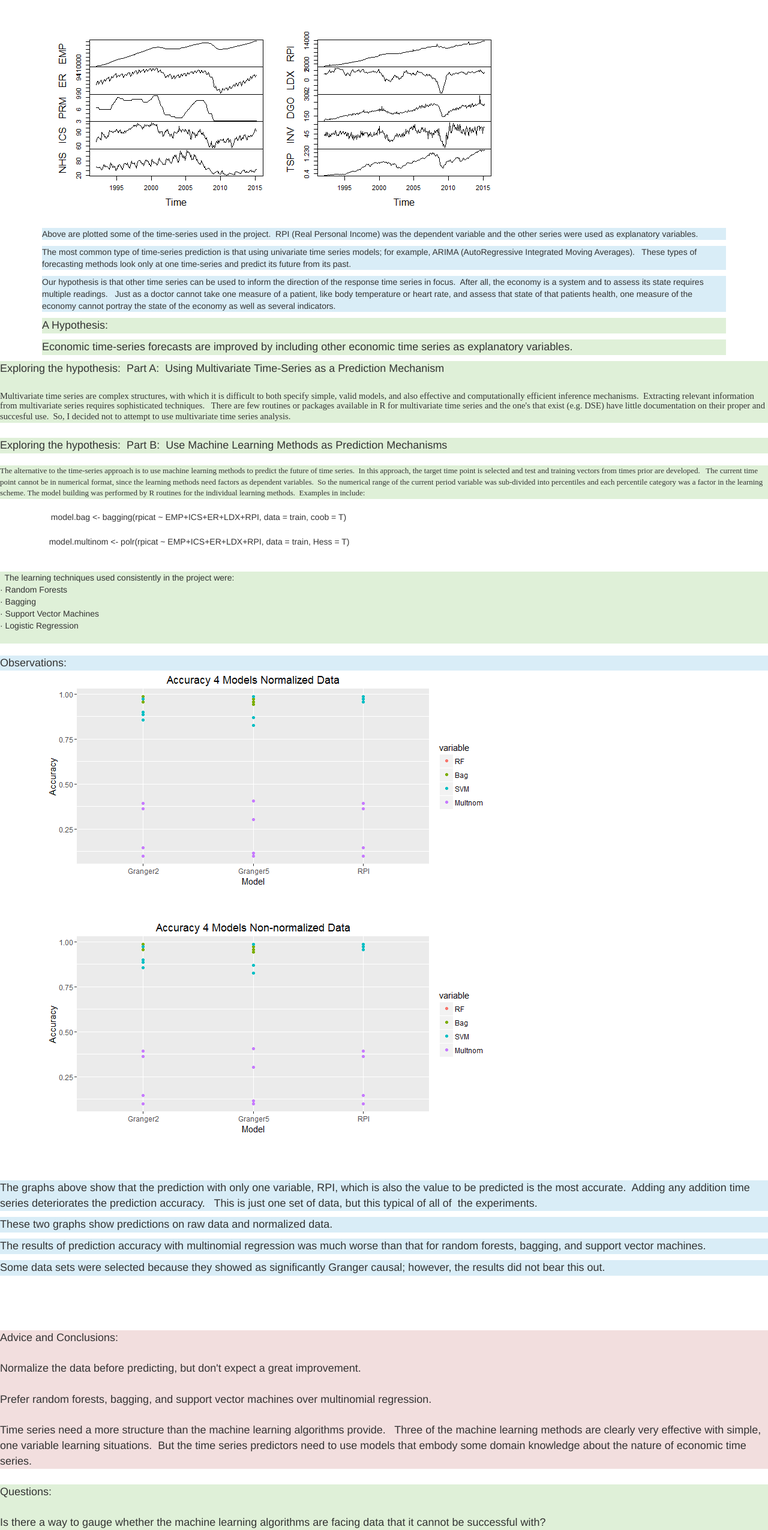
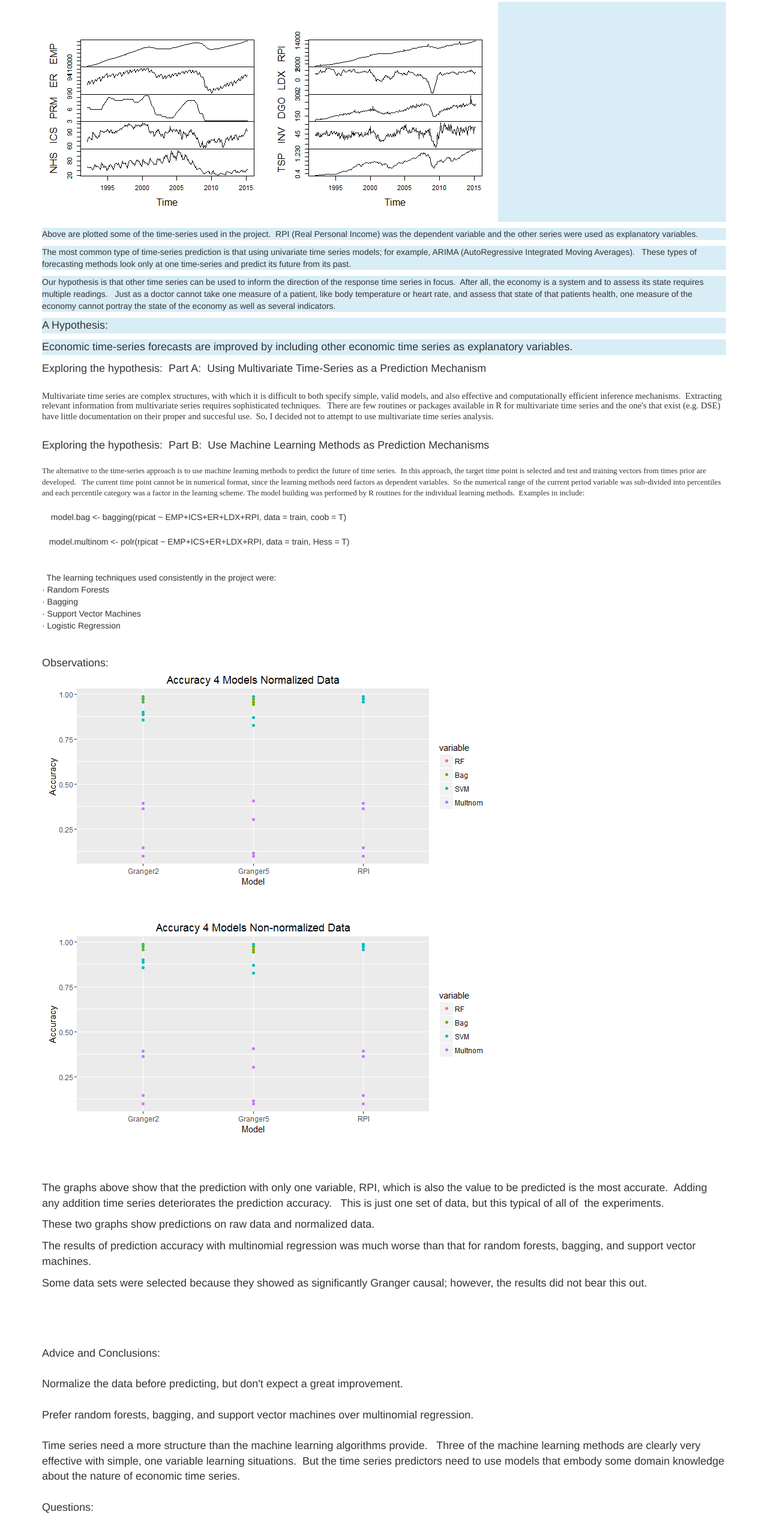
Before and after one commit to klopfer4/analytiks, a plain HTML site: page index.html in a window 1280 px wide. Shown: the part 233-2784 px from the top of the page at 60% size. Drawn offline with Linux system fonts and the light colour scheme.

Commit message:
modding index yet again

```diff
--- a/index.html
+++ b/index.html
@@ -27,9 +27,7 @@
     because some features are much better than others in predicting a given target variable, so in order to yield the best prediction, the most effective features must be discovered. Also,
     eliminating features that are not predictive prevents overfitting in the model, makes the model easier to interpret, and makes the model computationally economical.</p>
 
-	<div class="container">
-    <p><img width="760" height="367" alt="" src="ts10.png" border="0"></p>
-	</div>
+    <p class="bg-info"><img width="760" height="367" alt="" src="ts10.png" border="0"></p>
 
     <p class="bg-info">Above are plotted some of the time-series used in the project.&nbsp; RPI (Real Personal Income) was the dependent variable and the other series&nbsp;were used as explanatory
     variables.&nbsp;</p>
@@ -41,20 +39,20 @@
     state requires multiple readings.&nbsp;&nbsp; Just as a doctor cannot take one measure of a patient, like body temperature or heart rate, and assess that state of that patients health, one
     measure of the economy cannot portray the state of the economy as well as several indicators.</p>
 
-    <p class="bg-success"><font size="4">A Hypothesis:</font></p>
+    <p class="bg-info"><font size="4">A Hypothesis:</font></p>
 
-    <p class="bg-success"><font size="4">Economic time-series forecasts are improved by including other economic time series as explanatory variables.</font></p>
+    <p class="bg-info"><font size="4">Economic time-series forecasts are improved by including other economic time series as explanatory variables.</font></p>
   </div>
 
-  <div class="bg-success">
+  <div class="container">
     <font size="4">Exploring the hypothesis:&nbsp; Part A:&nbsp; Using Multivariate Time-Series as a Prediction Mechanism</font>
   </div>
 
-  <div class="bg-success">
+  <div class="container">
     <font size="4"><br></font>
   </div>
 
-  <div class="bg-success">
+  <div class="container">
     <font face="Century"><font size="4"><span style=
     'line-height: 107%; font-size: 11pt; mso-ascii-theme-font: minor-latin; mso-fareast-font-family: Calibri; mso-fareast-theme-font: minor-latin; mso-hansi-theme-font: minor-latin; mso-bidi-font-family: "Times New Roman"; mso-bidi-theme-font: minor-bidi; mso-ansi-language: EN-US; mso-fareast-language: EN-US; mso-bidi-language: AR-SA;'>
     Multivariate time series are complex structures, with which it is difficult to both specify simple, valid models, and also effective and computationally efficient inference mechanisms.&nbsp;
@@ -68,7 +66,7 @@
     So, I decided not to attempt to use multivariate time series analysis.</span></span></font>
   </div><font size="4"><br></font>
 
-  <div class="bg-success">
+  <div class="container">
     <font size="4">Exploring the hypothesis:&nbsp; Part B:&nbsp; Use Machine Learning Methods as Prediction Mechanisms</font>&nbsp;&nbsp;
   </div>
 
@@ -76,7 +74,7 @@
     <br>
   </div>
 
-  <div class="bg-success">
+  <div class="container">
     <font face="Times New Roman"><font face="Century" size="2">The alternative&nbsp;to the&nbsp;time-series approach is to use machine learning methods&nbsp;to&nbsp;predict the future of&nbsp;time
     series.&nbsp;&nbsp;In this approach,&nbsp;the target time point is selected and test and training vectors from times prior are developed.&nbsp;&nbsp; The current time point&nbsp;cannot be in
     numerical format, since the learning methods&nbsp;need factors as dependent variables.&nbsp; So the&nbsp;numerical range of&nbsp;the&nbsp;current period variable was sub-divided
@@ -105,13 +103,13 @@
     <br>
   </div>
 
-  <div class="bg-success">
+  <div class="container">
     &nbsp; The learning techniques used consistently in the project were:<br>
     &middot; Random Forests<br>
     &middot;&nbsp;Bagging<br>
   </div>
 
-  <div class="bg-success">
+  <div class="container">
     &middot;&nbsp;Support Vector Machines<br>
     &middot;&nbsp;Logistic Regression<br>
     &nbsp;
@@ -121,7 +119,7 @@
     <br>
   </div>
 
-  <div class="bg-info">
+  <div class="container">
     <font size="4">Observations:</font>
   </div>
 
@@ -139,20 +137,20 @@
 
   <p><br></p>
 
-  <div class="bg-info">
+  <div class="container">
   <p><font size="4">The graphs above show that the prediction with only one variable, RPI, which is also the value to be predicted is the most accurate.&nbsp; Adding any addition time series
   deteriorates the prediction accuracy.&nbsp;&nbsp; This is just one set of data, but this typical of all of&nbsp; the experiments.</font></p>
   </div>
 
-  <div class="bg-info">
+  <div class="container">
   <p><font size="4">These two graphs show predictions on raw data and normalized data.&nbsp;</font></p>
   </div>
 
-  <div class="bg-info">
+  <div class="container">
   <p><font size="4">The results of prediction accuracy with multinomial regression was much worse than that for random forests, bagging, and support vector machines.</font></p>
   </div>
 
-  <div class="bg-info">
+  <div class="container">
   <p><font size="4">Some data sets were selected because they showed as significantly Granger causal; however, the results did not bear this out.</font></p>
   </div>
 
@@ -166,31 +164,31 @@
     <font size="4"><br></font>
   </div>
 
-  <div class="bg-danger">
+  <div class="container">
     <font size="4">Advice and Conclusions:</font>
   </div>
 
-  <div class="bg-danger">
+  <div class="container">
     <font size="4"><br></font>
   </div>
 
-  <div class="bg-danger">
+  <div class="container">
     <font size="4">Normalize the data&nbsp;before predicting, but don't expect a great improvement.</font>
   </div>
 
-  <div class="bg-danger">
+  <div class="container">
     <font size="4"><br></font>
   </div>
 
-  <div class="bg-danger">
+  <div class="container">
     <font size="4">Prefer random forests, bagging, and support vector machines over multinomial regression.</font>
   </div>
 
-  <div class="bg-danger">
+  <div class="container">
     <font size="4"><br></font>
   </div>
 
-  <div class="bg-danger">
+  <div class="container">
     <font size="4">Time series need a more structure than the machine learning algorithms provide.&nbsp;&nbsp; Three of the machine learning methods are clearly very effective with simple, one
     variable learning situations.&nbsp; But the time series predictors need to use models that embody some domain knowledge about the nature of economic time series.</font>
   </div>
@@ -199,57 +197,54 @@
     <font size="4"><br></font>
   </div>
 
-  <div class="bg-success">
+  <div class="container">
     <font size="4">Questions:</font>
   </div>
 
-  <div class="bg-success">
+  <div class="container">
     <font size="4"><br></font>
   </div>
 
-  <div class="bg-success">
+  <div class="container">
     <font size="4">Is there a way to&nbsp;gauge whether the&nbsp;machine learning algorithms are&nbsp;facing data that it cannot be successful with?&nbsp;&nbsp;</font>
   </div>
 
-  <div class="bg-success">
+  <div class="container">
     <font size="4"><br></font>
   </div>
 
-  <div class="bg-success">
+  <div class="container">
     <font size="4">What parameters of the machine learning algorithms can be adjusted and under what circumstances should they be modified?</font>
   </div>
 
-  <div class="bg-success">
+  <div class="container">
   <p><font size="4">Is it possible to use multiple machine learning on different components of time series (e.g., seasonality, trends, cyclicity, irregularities)?</font></p>
   </div>
 
-  <div class="bg-success">
+  <div class="container">
   <p><font size="4">Can we use machine learning in conjunction with traditional time series models?</font></p>
   </div>
 
-  <div class="bg-success">
+  <div class="container">
   <p><font size="4">Can we use machine learning methods to parameterize simulation models that will enable more complete and accurate representation of economic systems but still enable them to be
   fitted to data from the real economy?</font></p>
   </div>
 
-  <div class="bg-success">
+  <div class="container">
     <font size="4">Can causal and information metrics be used effectively and, if so, how?&nbsp;&nbsp; When and how&nbsp;are causality and information content usable for more accurate
-    prediction?<br></font><br>
+    prediction.<br></font><br>
   </div>
 
   <div class="container"></div>
 
-  <p class="container"><br></p>
+  <p class="bg-info"><br></p>
 
   <div class="container"></div>
 
-  <p class="bg-warning"><font size="4">Visualization example:</font></p>
+  <p class="bg-danger"><font size="4">Visualization example:</font></p>
 
   <div class="container"></div>
 
-  <div class="container">
-  <p class="bg-warning"><img width="760" height="367" alt="" src="ImageStack.png" border="0"></p>
-  </div>
-
+  <p class="bg-danger"><img width="760" height="367" alt="" src="ImageStack.png" border="0"></p>
 </body>
 </html>
```
